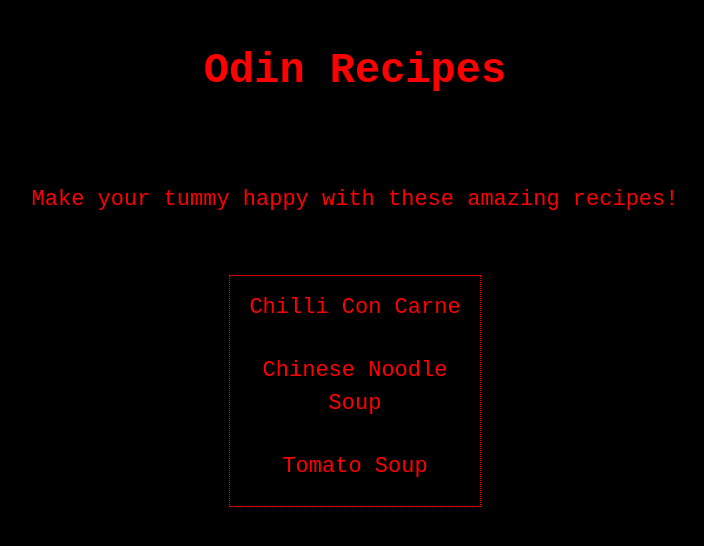
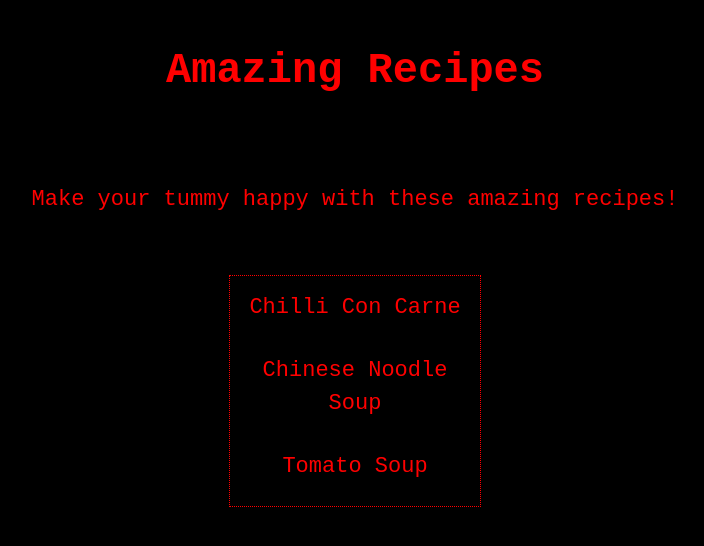
Before and after one commit to apstefans/odin-recipes, a plain HTML site: page index.html in a window 1280 px wide. Shown: the whole page, without its empty margins (285-989 px from the left). Drawn offline with Linux system fonts and the light colour scheme.

Commit message:
Change top heading on Frontpage

```diff
--- a/index.html
+++ b/index.html
@@ -7,7 +7,7 @@
     <link rel="stylesheet" href="styles.css">
 </head>
 <body>
-    <h1>Odin Recipes</h1>
+    <h1>Amazing Recipes</h1>
     <p class="tagline">Make your tummy happy with these amazing recipes!</p>
     <ul class="links">
         <li class="link"><a href="recipes/chilli.html">Chilli Con Carne</a></li>
```
